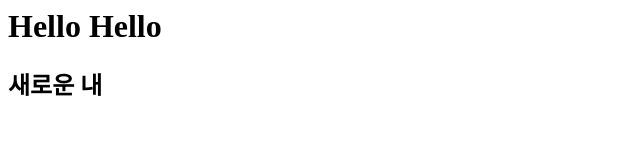
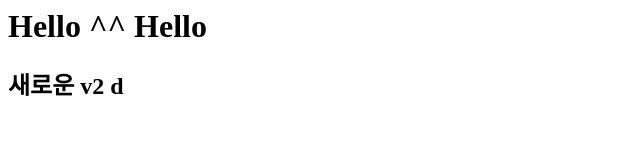
Before and after one commit to hjbeauty/web-contents, a plain HTML site: page index.html in a window 1280 px wide. Shown: the whole page, without its empty margins (0-640 px from the left). Drawn offline with Linux system fonts and the light colour scheme.

Commit message:
Update headings in index.html

```diff
--- a/index.html
+++ b/index.html
@@ -1,2 +1,2 @@
-<h1>Hello Hello</h1>
-<h2>새로운 내</h2>
+<h1>Hello  ^^  Hello</h1>
+<h2>새로운 v2 d</h2>
```
